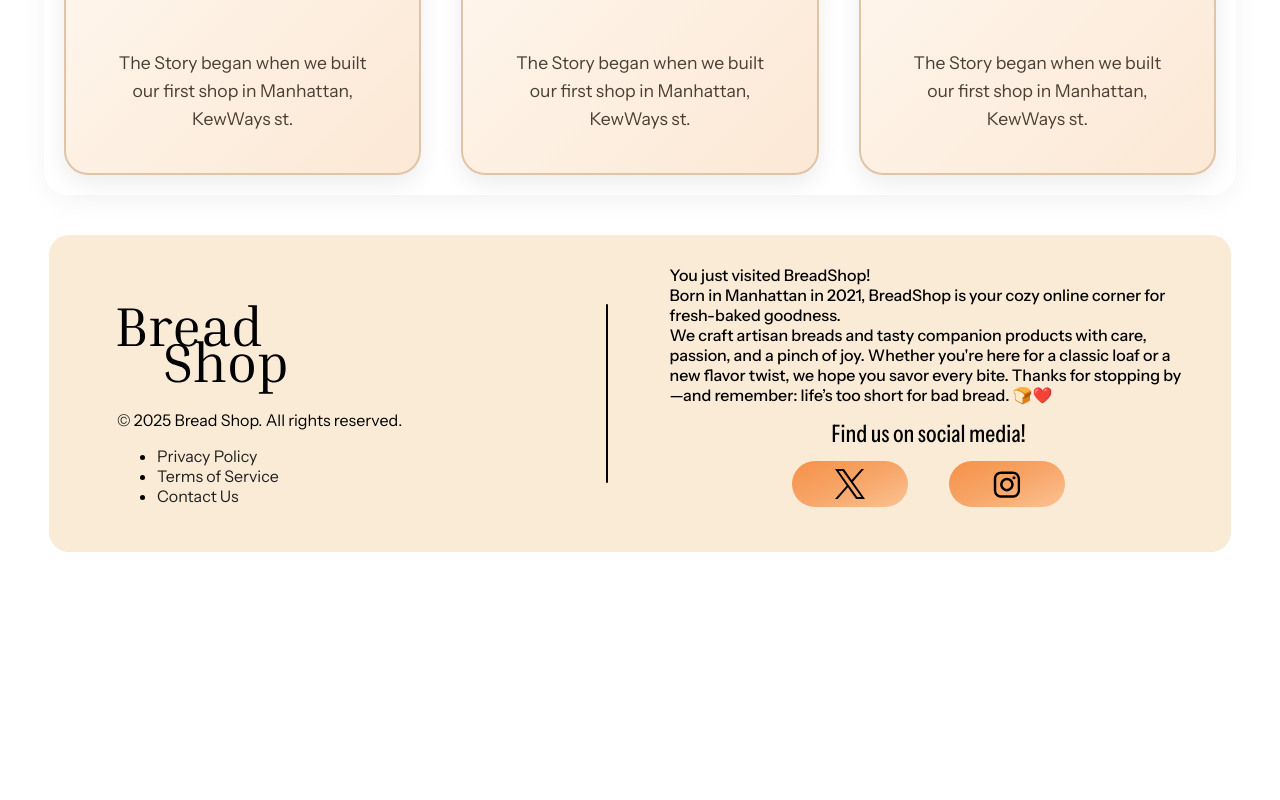
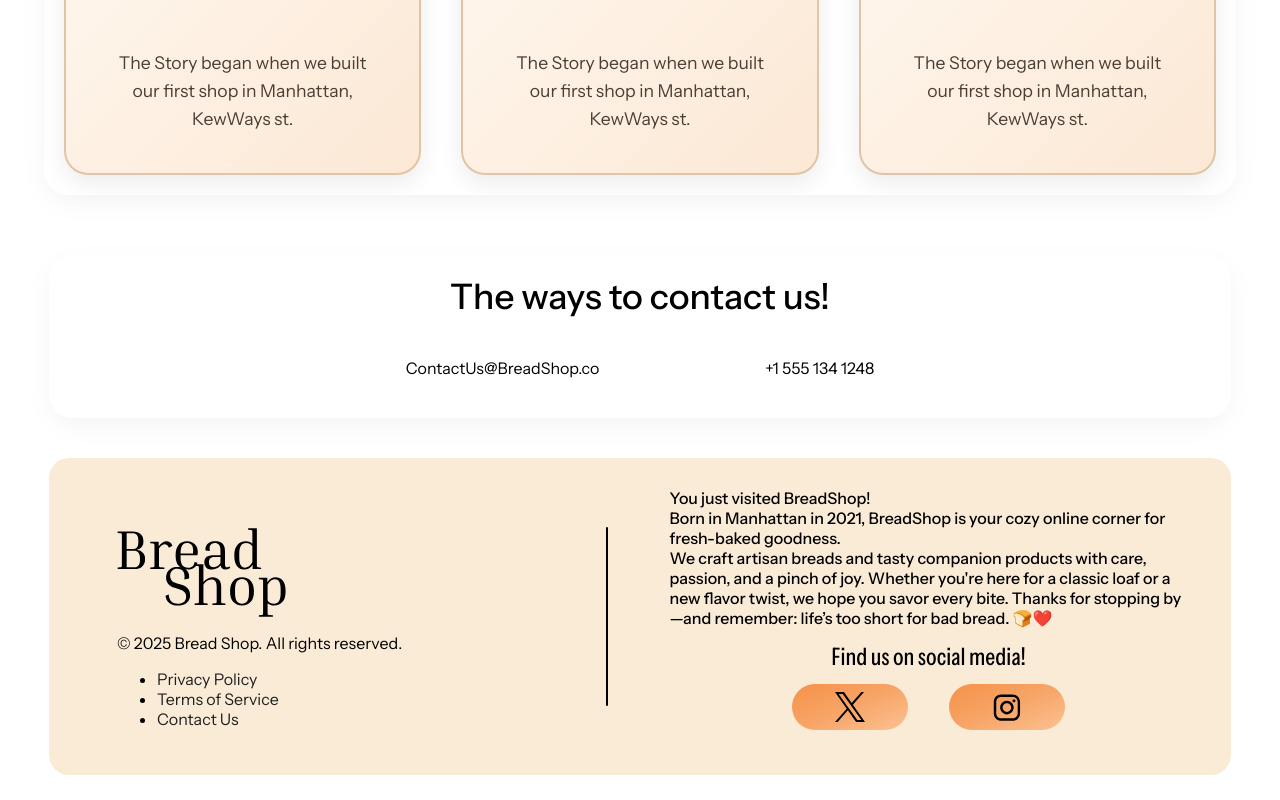
Before and after one commit to ArtinMoh/BreadShop-F, a React (Vite) app: page /BreadShop-F/About-Us in a window 1280 px wide. Shown: the part 1279-2079 px from the top of the page. Before the commit the page ends 1856 px from the top, so only its background shows below. Built offline with nearby package versions, Linux system fonts and the light colour scheme; what @heroui/react would draw is missing.

Commit message:
Added fetch error message on failure or error when fetching

```diff
--- a/src/AboutUs.jsx
+++ b/src/AboutUs.jsx
@@ -203,6 +203,24 @@ const AboutUs = () => {
           <ItemRenderer />
         </div>
       </div>
+      <div id="contactUs">
+        <div id="contactUsDetailsContainer">
+          <div id="contactUsDetailsHeader">
+            {/* <ParagraphHeading>Have any questions?</ParagraphHeading> */}
+            <ParagraphHeading>The ways to contact us!</ParagraphHeading>
+          </div>
+          <div id="contactUsDetails">
+            <span id="contactUsEmail">
+              <img src="" alt="" />
+              ContactUs@BreadShop.co
+            </span>
+            <span id="contactUsNumber">
+              <img src="" alt="" />
+              +1 555 134 1248
+            </span>
+          </div>
+        </div>
+      </div>
     </>
   );
 };
--- a/src/Products.jsx
+++ b/src/Products.jsx
@@ -24,6 +24,15 @@ import {
   ParagraphFooter,
 } from "./Components/theTags.js";
 
+const flow = {
+  ONINIT: "Init",
+  ONLOADING: "Loading",
+  ONERROR: "Error",
+  ONEMPTY: "Empty",
+  ONSUCCESS: "Success",
+  ONFAILURE: "Failure",
+};
+
 const Products = ({ onAdd }) => {
   const handleAddClick = () => {
     onAdd(); // triggers global drop
@@ -36,16 +45,77 @@ const Products = ({ onAdd }) => {
   const [showFooter, setShowFooter] = useState(true);
 
   const [fetchedBreads, setFetchedBreads] = useState([]);
+
+  const [flowProvider, setFlowProvider] = useState(flow.ONINIT);
+
+  // const getBreads = async () => {
+  //   try {
+  //     const response = await axios.get("http://localhost:3001/breads");
+
+  //     if (response.data.length === 0) {
+  //       setFlowProvider(flow.ONEMPTY);
+  //     }
+
+  //     if (response.status == 404) {
+  //       setFlowProvider(flow.ONFAILURE);
+  //     }
+
+  //     setFetchedBreads(response.data);
+  //     setFlowProvider(flow.ONSUCCESS);
+  //   } catch (e) {
+  //     console.log(e);
+  //     setFlowProvider(flow.ONERROR);
+  //   }
+  // };
+
+  // useEffect(() => {
+  //   getBreads();
+  // }, []);
+  const getBreads = async () => {
+    try {
+      const response = await axios.get("http://localhost:3001/breads");
+
+      if (response.status === 200) {
+        if (response.data.length === 0) {
+          setFlowProvider(flow.ONEMPTY);
+        } else {
+          setFetchedBreads(response.data);
+          setFlowProvider(flow.ONSUCCESS);
+        }
+      } else {
+        setFlowProvider(flow.ONFAILURE);
+      }
+    } catch (e) {
+      console.log("Fetch error:", e);
+      setFlowProvider(flow.ONERROR);
+    }
+  };
+
   useEffect(() => {
-    axios
-      .get("http://localhost:3001/breads")
-      .then((response) => {
-        setFetchedBreads(response.data); // limit to 6 (used in Home (featured Breads))
-      })
-      .catch((error) => {
-        console.error("Error fetching breads:", error);
-      });
+    getBreads();
   }, []);
+
+  const AlertBox = ({ breadsLoadedStatusMessage }) => {
+    return (
+      <div style={{ display: "flex", justifyContent: "center", marginTop: 50 }}>
+        <div
+          style={{
+            textAlign: "center",
+            maxWidth: 400,
+            background: "#fff3f3",
+            padding: 20,
+            borderRadius: 8,
+            boxShadow: "0 0 10px rgba(0,0,0,0.1)",
+          }}
+        >
+          <strong style={{ color: "#d8000c" }}>Oops!</strong>
+          <p style={{ marginTop: 10, color: "#d8000c" }}>
+            {breadsLoadedStatusMessage}
+          </p>
+        </div>
+      </div>
+    );
+  };
 
   const navigate = useNavigate();
 
@@ -193,11 +263,24 @@ const Products = ({ onAdd }) => {
 
       <section id="featured-breads">
         <h2>Featured Breads</h2>
-        <div className="featured-grid">
-          {fetchedBreads.map((bread, index) => (
-            <FeaturedBread key={index} bread={bread} />
-          ))}
-        </div>
+
+        {/* 🧠 Alert Logic */}
+        {(flowProvider === flow.ONERROR || flowProvider === flow.ONFAILURE) && (
+          <AlertBox breadsLoadedStatusMessage="Failed to fetch breads. Please try again later." />
+        )}
+
+        {flowProvider === flow.ONEMPTY && (
+          <AlertBox breadsLoadedStatusMessage="No breads available at the moment." />
+        )}
+
+        {/* 🧁 Success State */}
+        {flowProvider === flow.ONSUCCESS && (
+          <div className="featured-grid">
+            {fetchedBreads.map((bread, index) => (
+              <FeaturedBread key={index} bread={bread} />
+            ))}
+          </div>
+        )}
       </section>
     </>
   );
--- a/src/assets/style.css
+++ b/src/assets/style.css
@@ -283,7 +283,7 @@ span.non-active-Scrollbar {
 #featured-breads {
   width: 90%;
   margin: 60px auto 40px auto;
-  padding: 10px 15px;
+  padding: 30px 15px;
   display: flex;
   flex-direction: column;
   align-items: center;
@@ -612,7 +612,7 @@ div#SocialMedia-Icons-Buttons-Container {
   background-color: #f69148;
   color: white;
   border: none;
-  border-radius: 6px;
+  border-radius: 60px;
   font-family: instrumentSans-medium, sans-serif;
   cursor: pointer;
   width: 70%;
@@ -639,9 +639,10 @@ div#SocialMedia-Icons-Buttons-Container {
 .featured-buttonPlus {
   padding: 6px 12px;
   background-color: #f69148;
+  box-shadow: 0px 0px 20px -5px #f69148;
   color: white;
   border: none;
-  border-radius: 6px;
+  border-radius: 60px;
   font-family: instrumentSans-medium, sans-serif;
   cursor: pointer;
   width: 30%;
@@ -778,6 +779,38 @@ div#featured-buttons {
   opacity: 1;
   filter: blur(0);
   transform: translateY(0);
+}
+
+div#contactUs {
+  width: 90%;
+  margin: 60px auto 40px auto;
+  padding: 10px 15px;
+  display: flex;
+  flex-direction: column;
+  align-items: center;
+  background: #fff;
+  border-radius: 24px;
+  box-shadow: 0 8px 32px -8px rgba(0, 0, 0, 0.08);
+}
+div#contactUsDetailsContainer {
+    display: flex
+;
+    flex-direction: column;
+    align-items: center;
+    width: 80%;
+}
+div#contactUsDetailsHeader{
+  display: flex;
+  flex-direction: column;
+  align-items: center;
+}
+div#contactUsDetails {
+    display: flex
+;
+    justify-content: center;
+    gap: 30%;
+    width: 60%;
+    margin: 30px 0;
 }
 
 /* Falling bread to the bucket */
```
